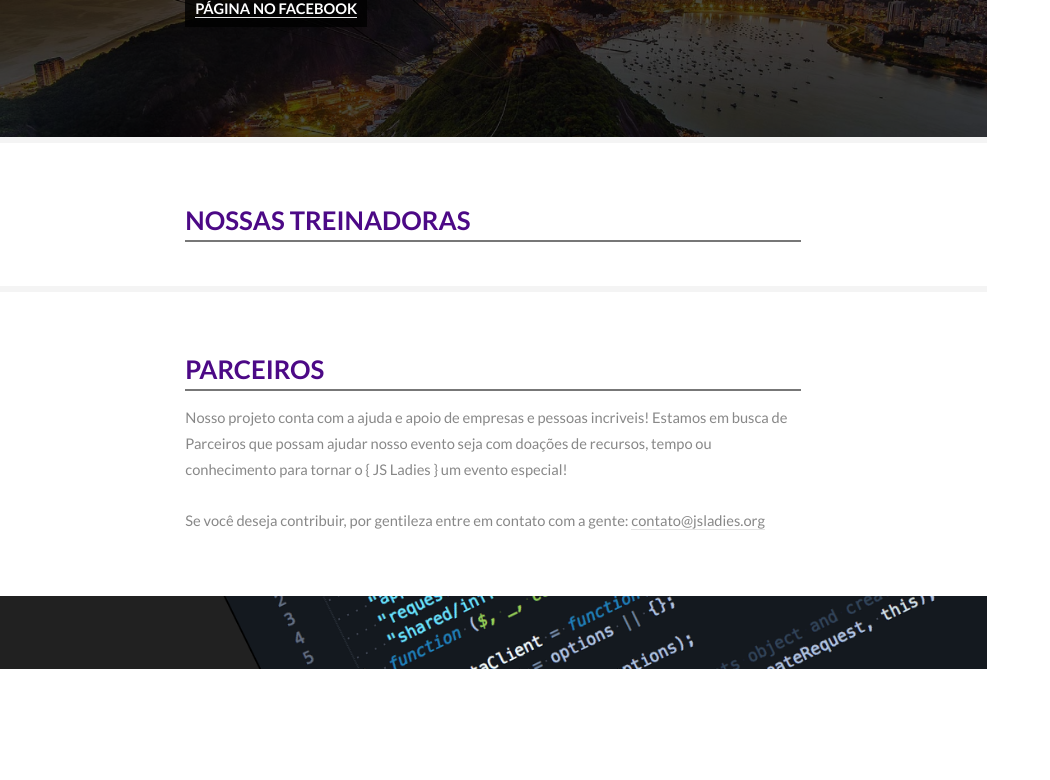
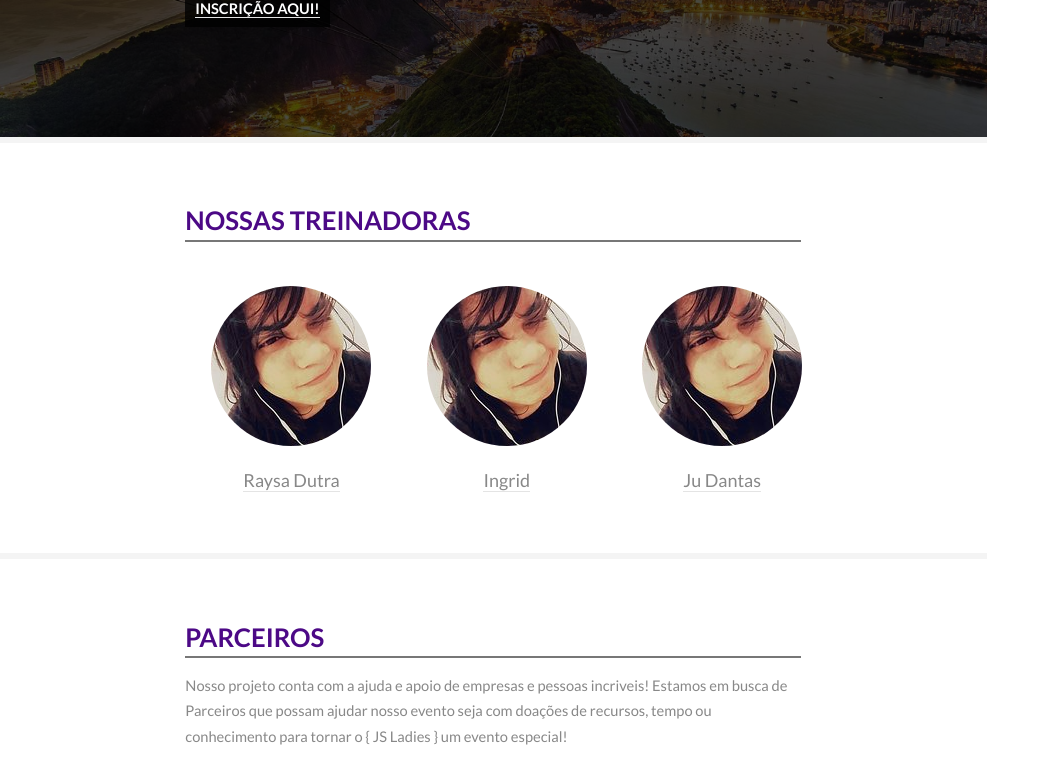
Before and after one commit to JsLadiesBR/jsladies-template, a Vue app: page /#/ in a window 1280 px wide. Shown: the part 1162-1942 px from the top of the page, without its empty margins (0-1050 px from the left). Before the commit the page ends 1831 px from the top, so only its background shows below. Built offline with nearby package versions, Linux system fonts and the light colour scheme; no server answers.

Commit message:
Feita correção no build

```diff
--- a/package.json
+++ b/package.json
@@ -21,7 +21,7 @@
     "pug": "^2.0.0-rc.4",
     "vue": "^2.5.2",
     "vue-router": "^3.0.1",
-    "vue2-google-maps": "^0.9.6"
+    "vue2-google-maps": "^0.7.10"
   },
   "devDependencies": {
     "autoprefixer": "^7.1.2",
--- a/src/assets/css/main.css
+++ b/src/assets/css/main.css
@@ -3194,3 +3194,26 @@ article.event strong {
 		box-sizing: border-box;
 		box-shadow: 0 8px 16px 0 rgba(0,0,0,0.2);
 	}
+
+	.coaches {
+		padding: 30px 0;
+	}
+	.row {
+		margin-right: -15px;
+		margin-left: -15px;
+	}
+	.col-md-2 {
+		width: 33.333333%;
+	}
+	.coaches .col-md-2 .coach {
+		max-width: 160px;
+		border-radius: 100%;
+		margin-bottom: 15px;
+	}
+	.coaches .col-md-2 {
+		text-align: center;
+	}
+
+	.coaches .col-md-2 {
+		font-size: 18px;
+	}
--- /dev/null
+++ b/src/components/molecules/Treinadoras.vue
@@ -0,0 +1,25 @@
+<template lang="pug">
+.row.coaches
+    .col-md-2
+        span
+            img(src="src/assets/img/judantas.jpg", class="coach")
+        br
+        a(href="#", target="_blank") Raysa Dutra
+
+    .col-md-2
+        span
+            img(src="src/assets/img/judantas.jpg", class="coach")
+        br
+        a(href="#", target="_blank") Ingrid
+
+    .col-md-2
+        span
+            img(src="src/assets/img/judantas.jpg", class="coach")
+        br
+        a(href="http://github.com/narukaioh", target="_blank") Ju Dantas
+</template>
+
+
+<script>
+    export default {}
+</script>
--- a/src/components/molecules/boxes/ArticleContainer.vue
+++ b/src/components/molecules/boxes/ArticleContainer.vue
@@ -15,7 +15,7 @@
             span.organizadoras {{ organizacao }}
           span.facebook
             strong
-              a(:href=facebook) Página no Facebook
+              a(href="https://goo.gl/oMC6yV", target="_blank") INSCRIÇÃO AQUI!
         .col-md-6
           google
 </template>
@@ -34,8 +34,7 @@ export default {
     cidade: String,
     horario: String,
     local: String,
-    organizacao: String,
-    facebook: String
+    organizacao: String
   }
 }
 </script>
--- a/src/components/templates/Home.vue
+++ b/src/components/templates/Home.vue
@@ -15,12 +15,14 @@
       section-container(id="three")
         h3.js-title Próximos eventos
         p Escrever alguma descricao aqui sobre os eventos
-      article-container(url="#", cidade="with-rio", title="Rio de Janeiro", horario="9h as 17h", local="Instituto INFNET", organizacao="Raysa Dutra, Ingrid Tartaglia, Ju Dantas")
+      article-container(url="https://goo.gl/oMC6yV", cidade="with-rio", title="Rio de Janeiro", horario="9h as 17h", local="Instituto INFNET", organizacao="Raysa Dutra, Ingrid Tartaglia, Ju Dantas")
       // article-container(url="#", cidade="with-saopaulo", title="São Paulo", horario="definir", local="Em breve", organizacao="Ana Bastos")
       // article-container(url="#", cidade="with-portoalegre", title="Porto Alegre", horario="definir", local="Em breve", organizacao="Ju Dantas")
 
       section-container(id="four")
         h3.js-title Nossas treinadoras
+        treinadoras
+
       section-container(id="five")
         h3.js-title Parceiros
         p Nosso projeto conta com a ajuda e apoio de empresas e pessoas incriveis! Estamos em busca de Parceiros
@@ -34,6 +36,7 @@
 </template>
 
 <script>
+import Treinadoras from '@/components/molecules/Treinadoras'
 import InputContainer from '@/components/molecules/boxes/InputContainer'
 import ArticleContainer from '@/components/molecules/boxes/ArticleContainer'
 import SectionContainer from '@/components/molecules/boxes/SectionContainer'
@@ -43,7 +46,8 @@ export default {
     navigation: Navigation,
     sectionContainer: SectionContainer,
     articleContainer: ArticleContainer,
-    inputContainer: InputContainer
+    inputContainer: InputContainer,
+    treinadoras: Treinadoras
   }
 }
 </script>
```
Also changed, not shown: src/components/atoms/GoogleMap.vue (+15 -15 lines), src/assets/img/judantas.jpg (added), 1 other file (tests, documents, lock files or other folders).
